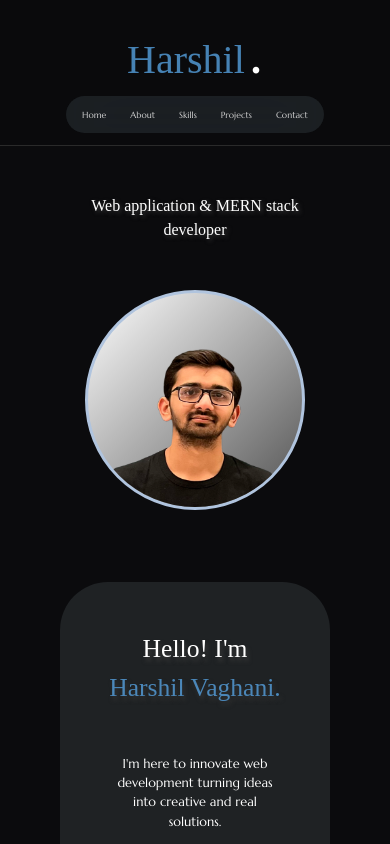
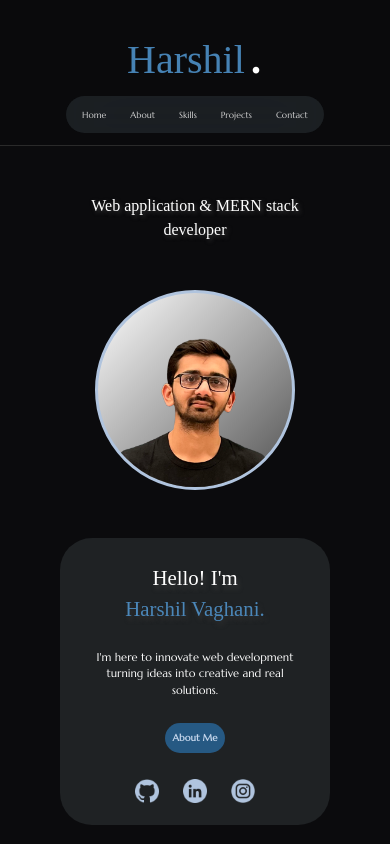
Before and after one commit to harshil3662/AccessHarshil, a React (Create React App) app: page / in a window 390 px wide. Shown: the top 844 px of the page. Built offline with nearby package versions, Linux system fonts and the light colour scheme; a web font is replaced by a local one.

Commit message:
working on contact route

```diff
--- a/src/Css/Home.css
+++ b/src/Css/Home.css
@@ -42,12 +42,12 @@
 }
 
 .portfolio-btn{
+    font-size: 1em;
     background-color: #265983;
     color: #c4d5eb;
     font-family: "Marcellus", serif;
     border-radius: 2em;
     border: none;
-    padding: 0.8em;
     cursor: pointer;
     font-weight: bold;
     transition: 0.3s;
@@ -60,9 +60,6 @@
 }
 
 .social-networks{
-    display: grid;
-    grid-template-columns: auto auto auto;
-    column-gap: 0.5em;
     width: fit-content;
     height: 2em;
 }
@@ -97,8 +94,51 @@
 
 @media screen and (width <= 576px) {
 
+    .col1{
+        border-radius: 2em;
+    }
+
     .headline{
         font-size: 1em;
+    }
+
+    .hv-home-col1-div1{
+        font-size: 1.3em;
+    }
+
+    .hv-home-col1-div2{
+        font-size: 0.7em;
+    }
+
+    .portfolio-btn{
+        font-size: 0.6em;
+    }
+
+    .social-networks{
+        width: fit-content;
+        height: 1.5em;
+    }
+
+    .network-img{
+        width: 1.5em;
+        height: 1.5em;
+    }
+
+    .circle{
+        width: 200px;
+        height: 200px;
+    }
+
+    #avatar{
+        width: 200px;
+        height: 155px;
+    }
+}
+
+@media screen and (576px < width < 768px) {
+
+    .headline{
+        font-size: 1.2em;
     }
 
     .hv-home-col1-div1{
@@ -106,32 +146,40 @@
     }
 
     .hv-home-col1-div2{
+        font-size: 1em;
+    }
+
+    .portfolio-btn{
         font-size: 0.8em;
     }
 
     .circle{
-        width: 220px;
-        height: 220px;
+        width: 240px;
+        height: 240px;
     }
 
     #avatar{
-        width: 220px;
-        height: 165px;
+        width: 240px;
+        height: 190px;
     }
 }
 
-@media screen and (576px <= width <= 768px) {
+@media screen and (768px < width < 992px) {
 
     .headline{
-        font-size: 1.2em;
+        font-size: 1.3em;
     }
 
     .hv-home-col1-div1{
-        font-size: 2em;
+        font-size: 1.8em;
     }
 
     .hv-home-col1-div2{
         font-size: 1em;
+    }
+
+    .portfolio-btn{
+        font-size: 0.8em;
     }
 
     .circle{
@@ -141,47 +189,55 @@
 
     #avatar{
         width: 270px;
-        height: 215px;
+        height: 210px;
     }
 }
 
-@media screen and (768px <= width <= 992px) {
+@media screen and (992px < width < 1200px) {
 
     .headline{
-        font-size: 1.3em;
+        font-size: 1.5em;
     }
 
     .hv-home-col1-div1{
-        font-size: 2em;
+        font-size: 1.9em;
     }
 
     .hv-home-col1-div2{
         font-size: 1em;
     }
 
+    .portfolio-btn{
+        font-size: 0.9em;
+    }
+
     .circle{
-        width: 300px;
-        height: 300px;
+        width: 315px;
+        height: 315px;
     }
 
     #avatar{
-        width: 300px;
-        height: 245px;
+        width: 315px;
+        height: 265px;
     }
 }
 
-@media screen and (992px <= width <= 1200px) {
+@media screen and (1200px < width < 1300px) {
 
     .headline{
-        font-size: 1.5em;
+        font-size: 1.6em;
     }
 
     .hv-home-col1-div1{
-        font-size: 1.8em;
+        font-size: 2.5em;
     }
 
     .hv-home-col1-div2{
-        font-size: 0.9em;
+        font-size: 1.25em;
+    }
+
+    .portfolio-btn{
+        font-size: 0.95em;
     }
 
     .circle{
@@ -195,22 +251,7 @@
     }
 }
 
-@media screen and (1200px <= width <= 1300px) {
-
-    .headline{
-        font-size: 1.6em;
-    }
-
-    .hv-home-col1-div1{
-        font-size: 2.5em;
-    }
-
-    .hv-home-col1-div2{
-        font-size: 1.25em;
-    }
-}
-
-@media screen and (1300px <= width <= 1400px) {
+@media screen and (1300px < width < 1400px) {
 
     .headline{
         font-size: 1.8em;
@@ -223,4 +264,18 @@
     .hv-home-col1-div2{
         font-size: 1.3em;
     }
+
+    .portfolio-btn{
+        font-size: 1em;
+    }
+
+    .circle{
+        width: 340px;
+        height: 340px;
+    }
+
+    #avatar{
+        width: 340px;
+        height: 280px;
+    }
 }
--- a/src/Features/About.js
+++ b/src/Features/About.js
@@ -1,14 +1,33 @@
 import '../Css/About.css'
+import { useEffect,useState,useRef } from 'react';
 import { Link } from "react-router-dom"
 
 function About() {
+
+  const [screenSize, setScreenSize] = useState('');
+  const scrollableRef = useRef(null);
+  const [divSize, setDivSize] = useState();
+
+  useEffect(() => {
+    const handleResize = () => {
+      const height = window.innerHeight;
+      setScreenSize(height);
+    };
+
+    const { clientHeight } = scrollableRef.current;
+    setDivSize(clientHeight)
+
+    handleResize();
+    window.addEventListener('resize', handleResize);
+    return () => window.removeEventListener('resize', handleResize);
+  }, []);
+
   return (
-    <div class="container about">
-      <div className='p-xxl-5 p-xl-4 p-lg-3 p-md-2 p-sm-1 p-4 heading d-flex justify-content-center align-items-center'>About Me</div>
+    <div ref={scrollableRef} class="container about" style={divSize >= screenSize ? {height:'fit-content'} : {height: screenSize}}>
+      <div className='p-xxl-5 p-xl-4 p-lg-3 p-md-3 p-sm-3 p-4 heading d-flex justify-content-center align-items-center'>About Me</div>
       <div className='col'>
         <div className='row p-xxl-5 p-xl-4 p-lg-3 p-md-2 p-sm-1 p-2'>
-          <div className='p-2 head d-flex justify-content-xxl-start justify-content-xl-start justify-content-lg-start justify-content-md-center
-          justify-content-sm-center justify-content-center align-items-center'>Intoduction</div>
+          <div className='p-2 head d-flex justify-content-center align-items-center'>Intoduction</div>
           <div className='row'>
             <div className='container d-flex justify-content-center align-items-center'>
               <div className='box'>
@@ -27,14 +46,15 @@ function About() {
             </div>
           </div>
         </div>
-        <div className='row p-5 mt-5'>
-          <div className='p-2 head d-flex justify-content-xxl-start justify-content-xl-start justify-content-lg-start justify-content-md-center
-          justify-content-sm-center justify-content-center align-items-center'>Experience</div>
+        <div className='row p-xxl-5 p-xl-4 p-lg-3 p-md-2 p-sm-1 p-2 mt-xxl-5 mt-xl-5 mt-lg-4 mt-md-3 mt-lg-2 mt-sm-1 mt-0'>
+          <div className='p-2 head d-flex justify-content-center align-items-center'>Experience</div>
           <div className='row'>
             <div className='container d-flex justify-content-center align-items-center'>
               <div className='box'>
                 <div className='ps-4 pt-1'>
-                  <div className='mb-2'><span className='company-name'>Software Lab</span><br/><span className='timeline'>Jun 2021 - Apr 2022</span></div>
+                  <div className='mb-2'>
+                    <span className='company-name'>Software Lab</span><br/><span className='timeline'>Jun 2021 - Apr 2022</span>
+                  </div>
                   <div className='lines'>
                     Design and develop robust backend components for Python applications and APIs using Django and Flask, ensuring efficient and
                     scalable solutions. Implement data fetching mechanisms from databases and third-party APIs to enrich and optimise functionality
@@ -47,9 +67,9 @@ function About() {
             </div>
           </div>
         </div>
-        <div className='row'>
+        <div className='row mt-3'>
           <div className='container d-flex justify-content-center align-items-center'>
-            <a className='portfolio-btn mt-5' href='https://drive.google.com/file/d/1HNVyHXM4Q87DApEYk9HLuwZmW7F5U_yQ/view?usp=sharing'>My Resume</a>
+            <a className='portfolio-btn p-xxl-3 p-xl-3 p-lg-2 p-md-2 p-sm-2 p-2' href='https://drive.google.com/file/d/1HNVyHXM4Q87DApEYk9HLuwZmW7F5U_yQ/view?usp=sharing'>My Resume</a>
           </div>
         </div>
       </div>
--- a/src/Features/Home.js
+++ b/src/Features/Home.js
@@ -1,5 +1,5 @@
 import { Link } from "react-router-dom"
-import { useState } from "react"
+import { useState,useEffect,useRef } from "react"
 import '../Css/Home.css'
 
 function Home() {
@@ -7,34 +7,53 @@ function Home() {
   const [hover1,setHover1] = useState('')
   const [hover2,setHover2] = useState('')
   const [hover3,setHover3] = useState('')
+  const [screenSize, setScreenSize] = useState('');
+  const scrollableRef = useRef(null);
+  const [divSize, setDivSize] = useState();
+
+  useEffect(() => {
+
+    const handleResize = () => {
+      const height = window.innerHeight;
+      setScreenSize(height);
+    };
+
+    const { clientHeight } = scrollableRef.current;
+    setDivSize(clientHeight)
+
+    handleResize();
+    window.addEventListener('resize', handleResize);
+    return () => window.removeEventListener('resize', handleResize);
+  }, []);
 
   return (
-    <div className='container home d-flex justify-content-center justify-content-sm-center'>
+    <div ref={scrollableRef} className='container home' style={divSize >= screenSize ? {height:'fit-content'} : {height: screenSize}}>
       <div className="col-12">
         <div className='m-5 text-center text-sm-center text-md-center d-flex justify-content-center justify-content-sm-center headline'>
           Web application & MERN stack developer
         </div>
         <div className='row'>
-          <div className='mt-4 col-12 col-sm-12 col-md-12 col-lg-6 col-xl-6 col-xxl-6 order-2 order-sm-2 order-xs-2 order-md-2
+          <div className='col-12 col-sm-12 col-md-12 col-lg-6 col-xl-6 col-xxl-6 order-2 order-sm-2 order-xs-2 order-md-2
           order-lg-1 order-xl-1 order-xxl-1 d-flex justify-content-center justify-content-sm-center'>
             <div className="m-5 col1">
-              <div className='hv-home-col1-div1 m-5 text-center text-sm-center text-md-center text-lg-start text-xl-start'>Hello! I'm<br/><label className='my-full-name'>Harshil Vaghani.</label></div>
-              <div className='row hv-home-col1-div2 m-5 text-center text-sm-center text-md-center text-lg-start text-xl-start'>I'm here to innovate web development
+              <div className='m-xxl-5 m-xl-5 m-lg-4 m-md-4 m-sm-4 m-4 hv-home-col1-div1 text-center text-sm-center text-md-center text-lg-center text-xl-start'>Hello! I'm<br/><label className='my-full-name'>Harshil Vaghani.</label></div>
+              <div className='m-xxl-5 m-xl-5 m-lg-4 m-md-4 m-sm-4 m-4 row hv-home-col1-div2 text-center text-sm-center text-md-center text-lg-center text-xl-start'>I'm here to innovate web development
                 turning ideas into creative and real solutions.
               </div>
-              <div className='m-5 text-center text-sm-center text-md-center text-lg-start text-xl-start'>
+              <div className='m-xxl-5 m-xl-5 m-lg-4 m-md-4 m-sm-4 m-4 d-flex justify-content-center justify-content-sm-center justify-content-md-center
+                justify-content-lg-center justify-content-xl-start align-items-center'>
                 <Link to={"/about"}>
-                  <button className='portfolio-btn'>About Me</button>
+                  <button className='portfolio-btn p-xxl-3 p-xl-3 p-lg-2 p-md-2 p-sm-2 p-2'>About Me</button>
                 </Link>
               </div>
-              <div className='m-5 d-flex justify-content-center justify-content-sm-center justify-content-md-center
-                justify-content-lg-start justify-content-xl-start align-items-center'>
-                  <div className='row social-networks'>
+              <div className='m-xxl-5 m-xl-5 m-lg-4 m-md-4 m-sm-4 m-4 d-flex justify-content-center justify-content-sm-center justify-content-md-center
+                justify-content-lg-center justify-content-xl-start align-items-center'>
+                  <div className='row social-networks d-flex justify-content-center align-items-center'>
                     <div className='col'>
                       <div className='row'>
                         <div className='col'>
                           <a href='https://github.com/harshil3662' onMouseOver={()=>{setHover1('hovered')}} onMouseOut={()=>{setHover1('')}}>
-                            {hover1 ? <img className='network-img' src='github1.png' alt='github'/> : <img className='network-img' src='github.png' alt='github'/>}
+                            {hover1 ? <img className='network-img img-fluid' src='github1.png' alt='github'/> : <img className='network-img img-fluid' src='github.png' alt='github'/>}
                           </a>
                         </div>
                       </div>
@@ -43,7 +62,7 @@ function Home() {
                       <div className='row'>
                         <div className='col'>
                           <a href='https://www.linkedin.com/in/harshil-vaghani/' onMouseOver={()=>{setHover2('hovered')}} onMouseOut={()=>{setHover2('')}}>
-                            {hover2 ? <img className='network-img' src='linkedin1.png' alt='linkedin'/> : <img className='network-img' src='linkedin.png' alt='linkedin'/>}
+                            {hover2 ? <img className='network-img img-fluid' src='linkedin1.png' alt='linkedin'/> : <img className='network-img img-fluid' src='linkedin.png' alt='linkedin'/>}
                           </a>
                         </div>
                       </div>
@@ -52,7 +71,7 @@ function Home() {
                       <div className='row'>
                         <div className='col'>
                           <a href='https://www.instagram.com/_harshilvaghani_/' onMouseOver={()=>{setHover3('hovered')}} onMouseOut={()=>{setHover3('')}}>
-                            {hover3 ? <img className='network-img' src='instagram1.png' alt='instagram'/> : <img className='network-img' src='instagram.png' alt='instagram'/>}
+                            {hover3 ? <img className='network-img img-fluid' src='instagram1.png' alt='instagram'/> : <img className='network-img img-fluid' src='instagram.png' alt='instagram'/>}
                           </a>
                         </div>
                       </div>
--- a/src/Features/Navbar.js
+++ b/src/Features/Navbar.js
@@ -8,8 +8,11 @@ function Bar({style}) {
   const [screenSize, setScreenSize] = useState('');
 
   useEffect(() => {
+
     const handleResize = () => {
       const width = window.innerWidth;
+      const height = window.innerHeight;
+      console.log(height)
       setScreenSize(width);
     };
 
--- a/src/Features/Projects.js
+++ b/src/Features/Projects.js
@@ -1,9 +1,29 @@
-import React from 'react'
+import { useEffect,useState,useRef } from 'react';
 import '../Css/Projects.css'
 
 function Projects() {
+
+  const [screenSize, setScreenSize] = useState('');
+  const scrollableRef = useRef(null);
+  const [divSize, setDivSize] = useState();
+
+  useEffect(() => {
+
+    const handleResize = () => {
+      const height = window.innerHeight;
+      setScreenSize(height);
+    };
+
+    const { clientHeight } = scrollableRef.current;
+    setDivSize(clientHeight)
+
+    handleResize();
+    window.addEventListener('resize', handleResize);
+    return () => window.removeEventListener('resize', handleResize);
+  }, []);
+
   return (
-    <div className='container projects'>
+    <div ref={scrollableRef} className='container projects' style={divSize >= screenSize ? {height:'fit-content'} : {height: screenSize}}>
       <div className='text-center heading mt-5'>Projects</div>
         <div className='row d-flex justify-content-center align-items-center mt-5'>
           <div className='container d-inline-flex justify-content-center align-items-center flex-wrap'>
@@ -11,7 +31,7 @@ function Projects() {
               <div className='image-box'>
                 <img src="ios-featured.png" className='img' alt="..."/>
               </div>
-              <div className='mt-3'>
+              <div className='mt-3 text-xxl-start text-xl-start text-lg-start text-md-start text-sm-center text-center'>
                 <a href='https://github.com/Group3RepairMate/RepairMate' className='project-name'>IOS Application</a>
               </div>
             </div>
@@ -19,7 +39,7 @@ function Projects() {
               <div className='image-box'>
                 <img src="mern-1.png" className='img' alt="..."/>
               </div>
-              <div className='mt-3'>
+              <div className='mt-3 text-xxl-start text-xl-start text-lg-start text-md-start text-sm-center text-center'>
                 <a href='https://github.com/harshil3662/repairmate.git' className='project-name'>MERN Application</a>
               </div>
             </div>
@@ -27,7 +47,7 @@ function Projects() {
               <div className='image-box'>
                 <img src="portfolio.png" className='img' alt="..."/>
               </div>
-              <div className='mt-3'>
+              <div className='mt-3 text-xxl-start text-xl-start text-lg-start text-md-start text-sm-center text-center'>
                 <a href='https://github.com/harshil3662/AccessHarshil.git' className='project-name'>My Portfolio</a>
               </div>
             </div>
@@ -35,7 +55,7 @@ function Projects() {
               <div className='image-box'>
                 <img src="ethers.png" className='img' alt="..."/>
               </div>
-              <div className='mt-3'>
+              <div className='mt-3 text-xxl-start text-xl-start text-lg-start text-md-start text-sm-center text-center'>
                 <a href='https://github.com/harshil3662/chainlink.git' className='project-name'>ethers.js</a>
               </div>
             </div>
@@ -43,7 +63,7 @@ function Projects() {
               <div className='image-box'>
                 <img src="wallet.png" className='img' alt="..."/>
               </div>
-              <div className='mt-3'>
+              <div className='mt-3 text-xxl-start text-xl-start text-lg-start text-md-start text-sm-center text-center'>
                 <a href='https://github.com/harshil3662/crypto-wallet.git' className='project-name'>Crypto Wallet</a>
               </div>
             </div>
@@ -51,7 +71,7 @@ function Projects() {
               <div className='image-box'>
                 <img src="dk2.png" className='img' alt="..."/>
               </div>
-              <div className='mt-3'>
+              <div className='mt-3 text-xxl-start text-xl-start text-lg-start text-md-start text-sm-center text-center'>
                 <a href='https://github.com/harshil3662/building-scalable-app.git' className='project-name'>Docker & Kubernetes</a>
               </div>
             </div>
@@ -59,7 +79,7 @@ function Projects() {
               <div className='image-box'>
                 <img src="devops.png" className='img' alt="..."/>
               </div>
-              <div className='mt-3'>
+              <div className='mt-3 text-xxl-start text-xl-start text-lg-start text-md-start text-sm-center text-center'>
                 <a href='https://github.com/harshil3662/devops.git' className='project-name'>Hands-On DevOps</a>
               </div>
             </div>
--- a/src/Features/Skills.js
+++ b/src/Features/Skills.js
@@ -1,15 +1,35 @@
-import React from 'react'
+import { useEffect,useState,useRef } from 'react';
 import '../Css/Skills.css'
 
 function Skills() {
+
+  const [screenSize, setScreenSize] = useState('');
+  const scrollableRef = useRef(null);
+  const [divSize, setDivSize] = useState();
+
+  useEffect(() => {
+
+    const handleResize = () => {
+      const height = window.innerHeight;
+      setScreenSize(height);
+    };
+
+    const { clientHeight } = scrollableRef.current;
+    setDivSize(clientHeight)
+
+    handleResize();
+    window.addEventListener('resize', handleResize);
+    return () => window.removeEventListener('resize', handleResize);
+  }, []);
+
   return (
-    <div className='container skills'>
+    <div ref={scrollableRef} className='container skills' style={divSize >= screenSize ? {height:'fit-content'} : {height: screenSize}}>
       <div className='text-center heading mt-5'>Skills</div>
       <div className='row d-flex justify-content-center align-items-stretch mt-5'>
         <div className='col-12 col-sm-12 col-md-5 col-lg-5 col-xl-2 col-xxl-2 flex-fill skill-box m-3 p-2'>
           <div className='skill-secction-name text-center m-4'>Frontend</div>
           <div className='row m-4'>
-            <div className='container-fluid d-flex justify-content-start align-items-center flex-wrap'>
+            <div className='container-fluid d-flex justify-content-center align-items-center flex-wrap'>
               <div className='skill-name'>HTML</div>
               <div className='skill-name'>CSS</div>
               <div className='skill-name'>JavaScript</div>
@@ -21,7 +41,7 @@ function Skills() {
         <div className='col-12 col-sm-12 col-md-5 col-lg-5 col-xl-2 col-xxl-2 flex-fill skill-box m-3 p-2'>
           <div className='skill-secction-name text-center m-3'>Backend</div>
           <div className='row m-4'>
-            <div className='container-fluid d-flex justify-content-xxl-start justify-content-xl-center align-items-center flex-wrap'>
+            <div className='container-fluid d-flex justify-content-center align-items-center flex-wrap'>
               <div className='skill-name'>Node Js</div>
               <div className='skill-name'>Express Js</div>
               <div className='skill-name'>web3.js</div>
@@ -33,7 +53,7 @@ function Skills() {
         <div className='col-12 col-sm-12 col-md-5 col-lg-5 col-xl-2 col-xxl-2 flex-fill skill-box m-3 p-2'>
           <div className='skill-secction-name text-center m-3'>Database</div>
           <div className='row m-4'>
-            <div className='container-fluid d-flex justify-content-xxl-start justify-content-xl-center align-items-center flex-wrap'>
+            <div className='container-fluid d-flex justify-content-center align-items-center flex-wrap'>
               <div className='skill-name'>MySql</div>
               <div className='skill-name'>MongoDB</div>
               <div className='skill-name'>PostgreSGL</div>
@@ -43,7 +63,7 @@ function Skills() {
         <div className='col-12 col-sm-12 col-md-5 col-lg-5 col-xl-2 col-xxl-2 flex-fill skill-box m-3 p-2'>
           <div className='skill-secction-name text-center m-3'>DevOps</div>
           <div className='row m-4'>
-            <div className='container-fluid d-flex justify-content-start align-items-center flex-wrap'>
+            <div className='container-fluid d-flex justify-content-center align-items-center flex-wrap'>
               <div className='skill-name'>Docker</div>
               <div className='skill-name'>Kubernetes</div>
               <div className='skill-name'>Git</div>
```
Also changed, not shown: src/Css/About.css (+5 -5 lines), src/Css/Navbar.css (+18 -1 lines), src/Css/Skills.css (+70 -4 lines).
